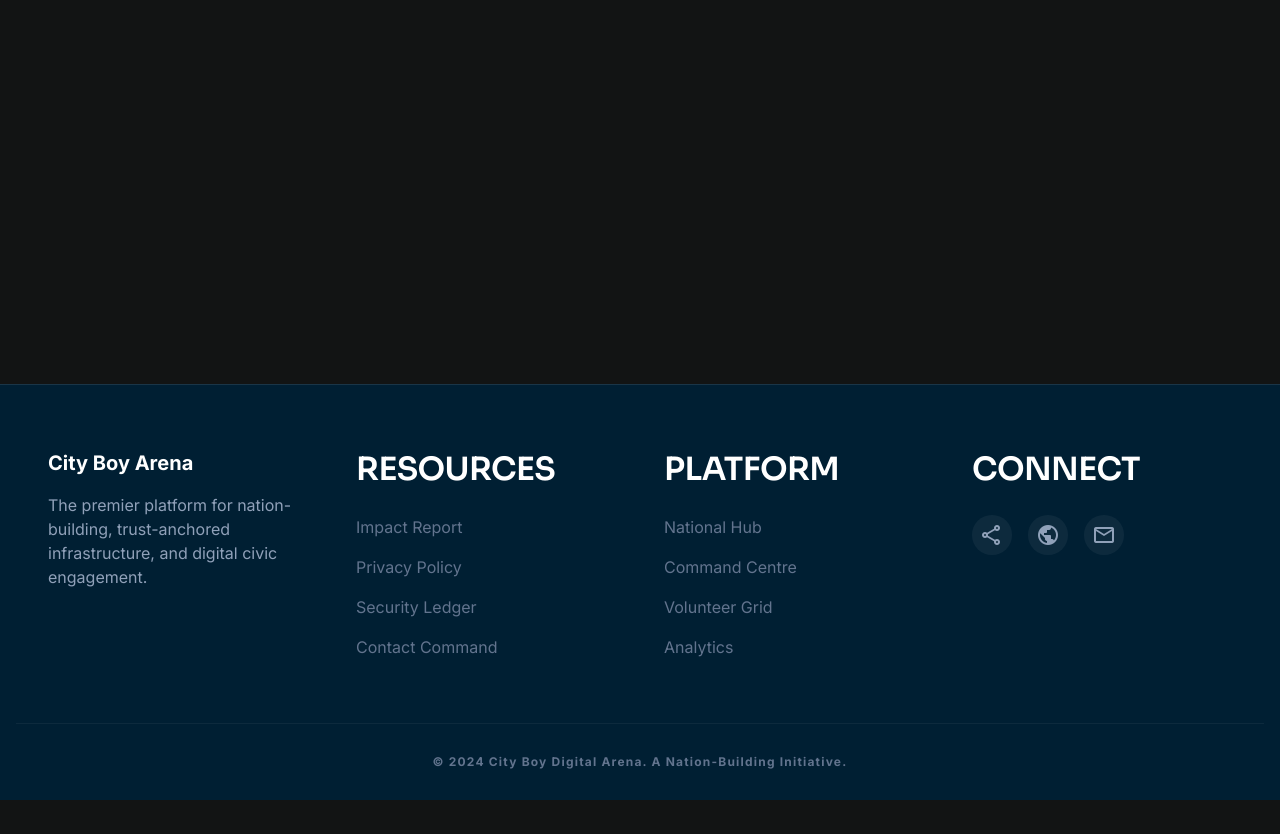
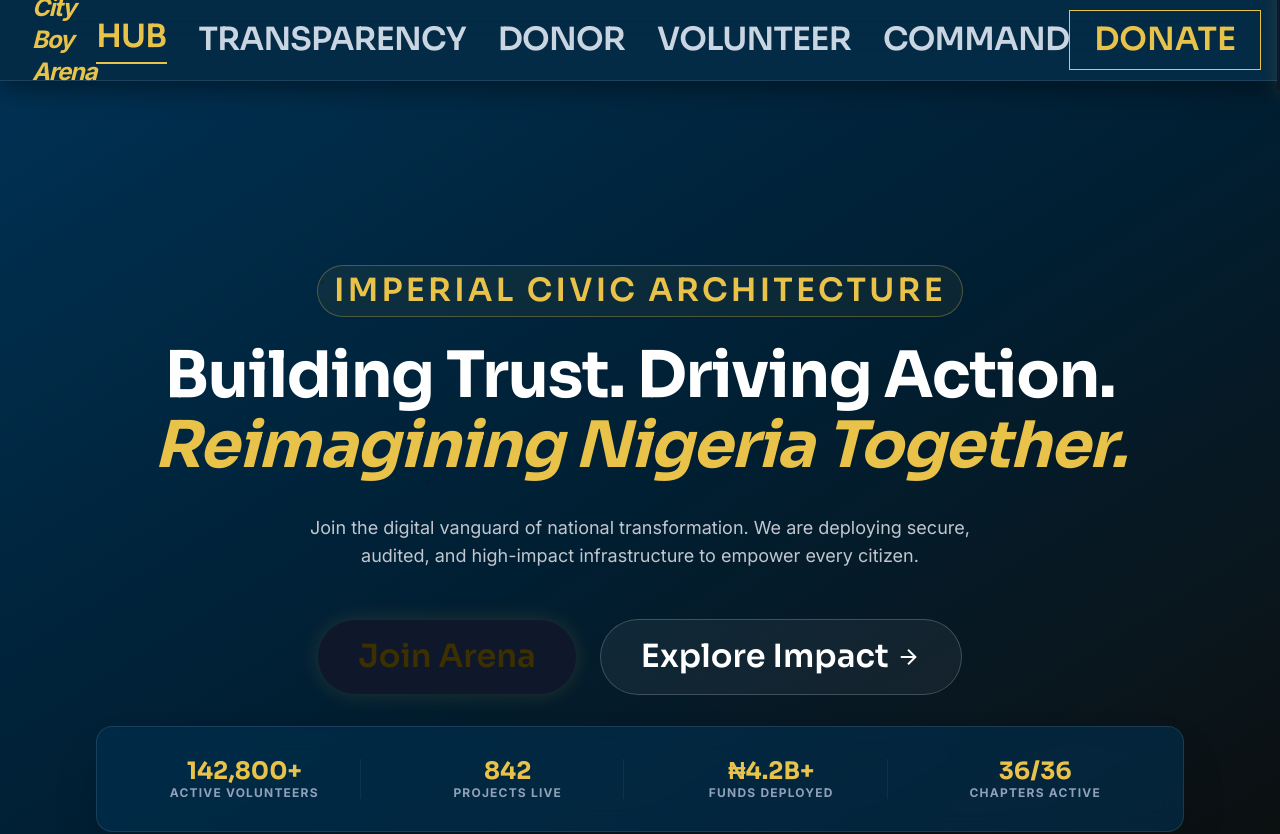
Before and after one commit to klmayua/cityboynew, a React (Vite) app: page / in a window 1280 px wide. Shown: the top 834 px of the page. Before the commit the page ends 800 px from the top, so only its background shows below. Built offline with nearby package versions, Linux system fonts and the light colour scheme.

Commit message:
Fix: Use Outlet instead of children for nested routes

```diff
--- a/src/components/Layout.jsx
+++ b/src/components/Layout.jsx
@@ -1,5 +1,5 @@
 import React from 'react'
-import { Link } from 'react-router-dom'
+import { Link, Outlet } from 'react-router-dom'
 
 const footerLinks = {
   resources: [
@@ -27,7 +27,7 @@ export default function Layout({ children }) {
     <div className="min-h-screen flex flex-col bg-background">
       {/* Main Content */}
       <main className="flex-1">
-        {children}
+        <Outlet />
       </main>
 
       {/* Footer */}
```
